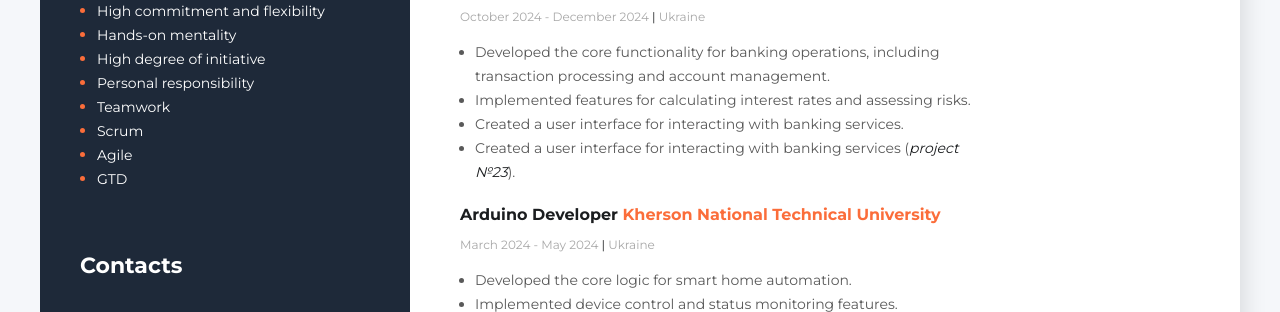
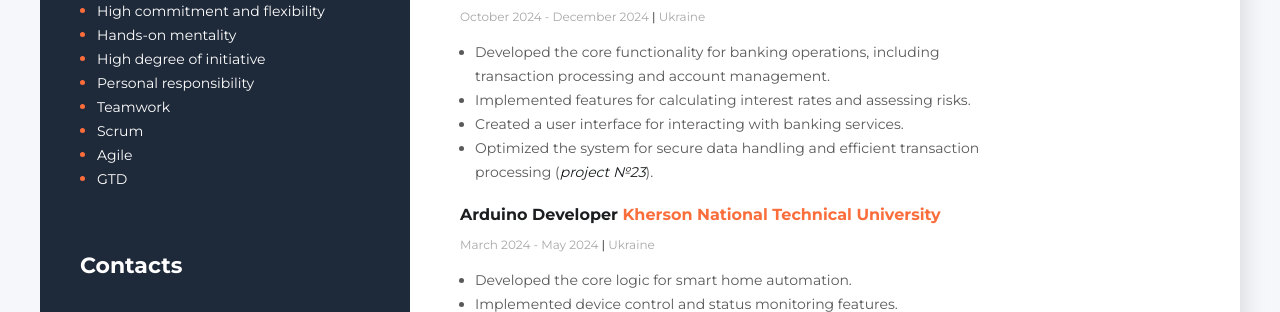
Before and after one commit to HOKER1597/Summary, a plain HTML site: page index.html in a window 1280 px wide. Shown: the part 1060-1372 px from the top of the page. Drawn offline with Linux system fonts and the light colour scheme.

Commit message:
Update index.html

```diff
--- a/index.html
+++ b/index.html
@@ -379,7 +379,7 @@
                                 <li class="work-list-item">Developed the core functionality for banking operations, including transaction processing and account management.</li>
                                 <li class="work-list-item">Implemented features for calculating interest rates and assessing risks.</li>
                                 <li class="work-list-item">Created a user interface for interacting with banking services.</li>
-                                <li class="work-list-item">Created a user interface for interacting with banking services (<a href="#23" class="work-project">project №23</a>).</li>
+                                <li class="work-list-item">Optimized the system for secure data handling and efficient transaction processing (<a href="#23" class="work-project">project №23</a>).</li>
                             </ul>
                         </div>
                         <!--Company 2-->
```
